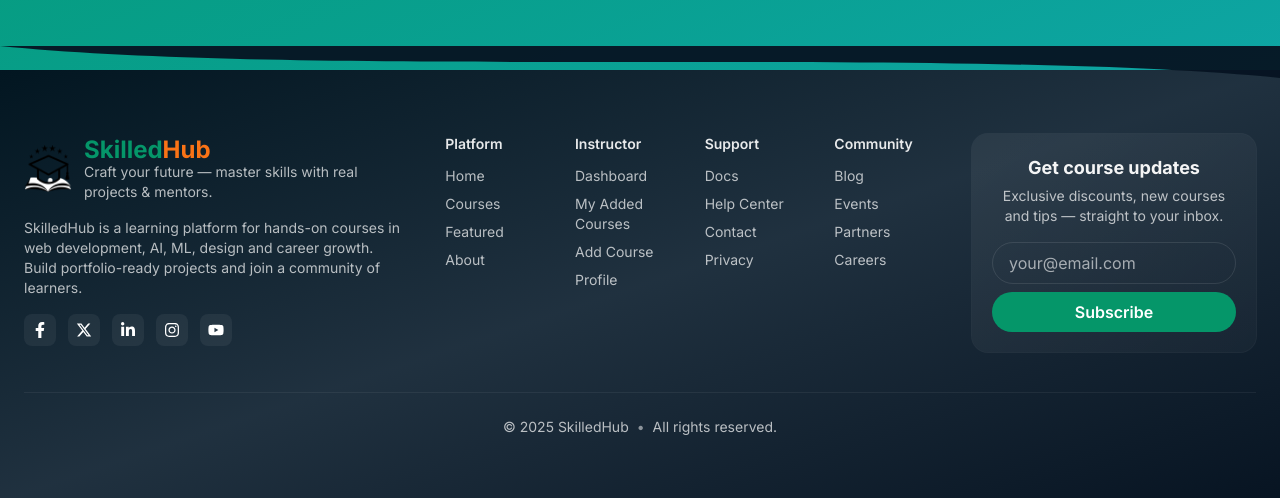
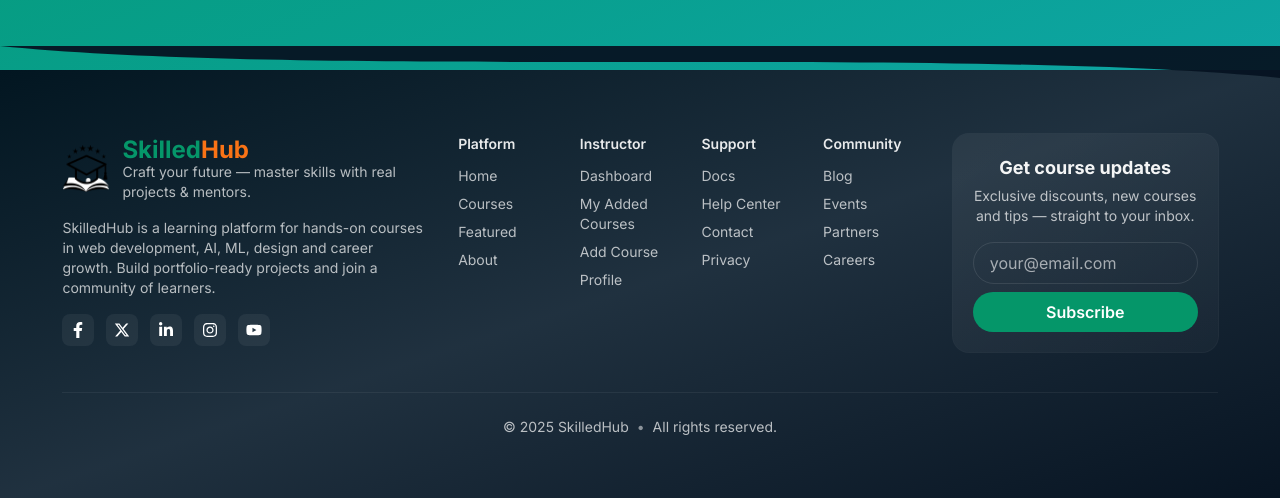
Before and after one commit to injamul007/b12-a10-online-learning-platform-client, a React (Vite) app: page / in a window 1280 px wide. Shown: the part 551-1049 px from the top of the page. Built offline with nearby package versions, Linux system fonts and the light colour scheme; no server answers.

Commit message:
add myContainer and sweeetalert2 in footer section

```diff
--- a/src/components/Footer/Footer.jsx
+++ b/src/components/Footer/Footer.jsx
@@ -8,7 +8,8 @@ import {
 } from "react-icons/fa";
 import { FaXTwitter } from "react-icons/fa6";
 import navLogo from "../../assets/websiteLogo.png";
-import { toast } from "react-toastify";
+import MyContainer from "../MyContainer/MyContainer";
+import Swal from "sweetalert2";
 
 const Footer = () => {
   const [subscribe, setSubscribe] = useState(false);
@@ -17,7 +18,16 @@ const Footer = () => {
     e.preventDefault();
     if (e.target.email.value.includes("@gmail.com")) {
       setSubscribe(!subscribe);
-      toast.success("Subscribed Successfully");
+      Swal.fire({
+        position: "top-end",
+        icon: "success",
+        title: "Subscribe Successful",
+        showConfirmButton: false,
+        timer: 1500,
+        customClass: {
+          popup: "small-swal-popup",
+        },
+      });
       e.target.reset();
       setTimeout(() => {
         setSubscribe(false);
@@ -39,7 +49,8 @@ const Footer = () => {
         </svg>
       </div>
 
-      <div className="container mx-auto px-6 py-12 lg:py-16">
+      <MyContainer>
+        <div className="px-6 py-12 lg:py-16">
           <div className="grid grid-cols-1 lg:grid-cols-12 gap-8">
             {/* Brand + description */}
             <div className="lg:col-span-4 space-y-4">
@@ -246,7 +257,10 @@ const Footer = () => {
                   inbox.
                 </p>
 
-              <form onSubmit={dummyHandleFrom} className="mt-4 flex flex-col gap-2">
+                <form
+                  onSubmit={dummyHandleFrom}
+                  className="mt-4 flex flex-col gap-2"
+                >
                   <label htmlFor="footer-sub-email" className="sr-only">
                     Email
                   </label>
@@ -279,6 +293,7 @@ const Footer = () => {
             </div>
           </div>
         </div>
+      </MyContainer>
     </footer>
   );
 };
```
Lines whose indentation alone changed are shown as unchanged.
